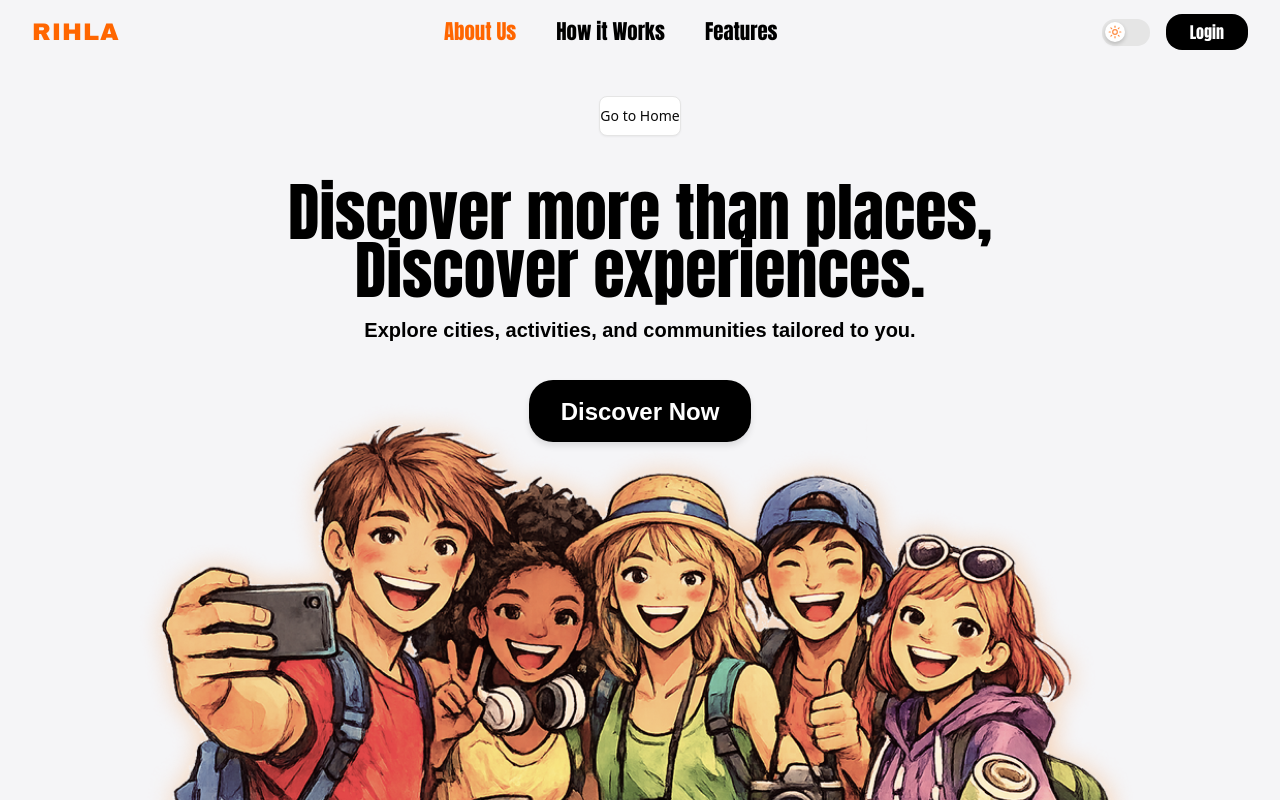
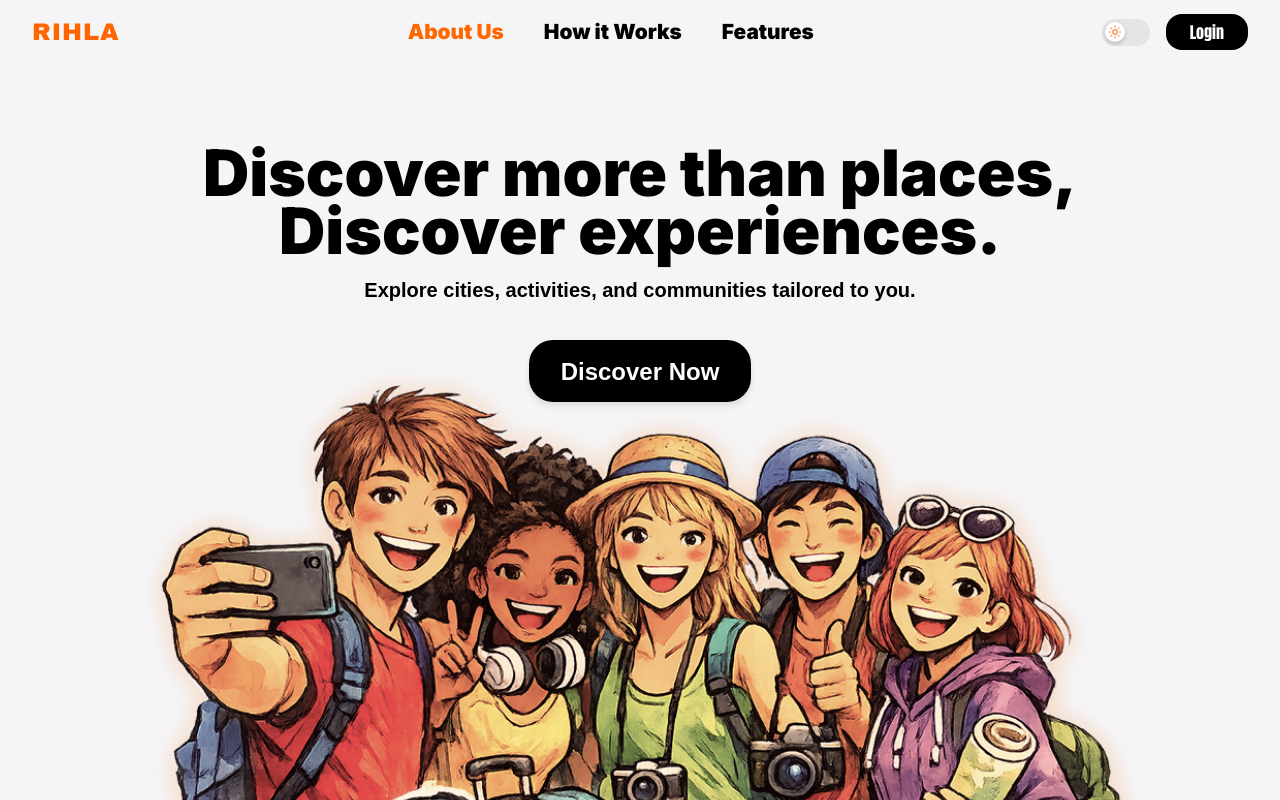
Before and after one commit to anonymousc/ft_transcendance-42, a React (Vite) app in the folder frontend/: page / in a window 1280 px wide. Shown: the top 800 px of the page. Built offline with nearby package versions, Linux system fonts and the light colour scheme; the HTML template or start-up script is replaced by a standard one.

Commit message:
fix the font probleme

```diff
--- a/frontend/src/components/DesktopNav.css
+++ b/frontend/src/components/DesktopNav.css
@@ -2,7 +2,7 @@
   display: flex;
   font-weight: 900;
   font-size: 1.3rem;
-  font-family: Impact, Haettenschweiler, 'Arial Narrow Bold', sans-serif;
+  font-family: 'Inter', sans-serif;
   gap: 2.5rem;
 }
 
--- a/frontend/src/components/HeroSection.css
+++ b/frontend/src/components/HeroSection.css
@@ -19,7 +19,7 @@
   z-index: 1;
   text-align: center;
   color: #000000;
-  max-width: 900px;
+  max-width: 1000px;
   padding: 3rem 2rem 0;
   width: 100%;
   transition: color 0.3s ease;
@@ -30,7 +30,7 @@
 }
 
 .hero-title {
-  font-family: Impact, Haettenschweiler, 'Arial Narrow Bold', sans-serif;
+  font-family: 'Inter', sans-serif;
   font-size: 4rem;
   font-weight: 900;
   margin-bottom: 1rem;
--- a/frontend/src/components/HeroSection.tsx
+++ b/frontend/src/components/HeroSection.tsx
@@ -9,9 +9,9 @@ function HeroSection() {
   const navigate = useNavigate();
   return (
     <section className="hero-section">
-      <Button variant="outline" size="lg" onClick={() => navigate('/home')}>
+      {/* <Button variant="outline" size="lg" onClick={() => navigate('/home')}>
         Go to Home
-      </Button>
+      </Button> */}
       <div className="hero-content">
         <h1 className="hero-title">
           Discover more than places,
--- a/frontend/src/index.css
+++ b/frontend/src/index.css
@@ -1,3 +1,4 @@
+@import url('https://fonts.googleapis.com/css2?family=Inter:wght@100..900&display=swap');
 @import "tailwindcss";
 @import "tw-animate-css";
 @import "shadcn/tailwind.css";
--- a/frontend/src/pages/Hero.css
+++ b/frontend/src/pages/Hero.css
@@ -60,7 +60,7 @@
 }
 
 .section-title {
-  font-family: Impact, Haettenschweiler, 'Arial Narrow Bold', sans-serif;
+  font-family: 'Inter', sans-serif;
   font-size: clamp(2.5rem, 6vw, 5rem);
   margin-bottom: 1.33rem;
   color: #000000;
@@ -139,7 +139,7 @@
 }
 
 .about-title {
-  font-family: Impact, Haettenschweiler, 'Arial Narrow Bold', sans-serif;
+  font-family: 'Inter', sans-serif;
   font-size: 6rem;
   font-weight: 900;
   color: #000000;
@@ -153,7 +153,7 @@
 }
 
 .about-text {
-  font-family: Impact, Haettenschweiler, 'Arial Narrow Bold', sans-serif;
+  font-family: 'Inter', sans-serif;
   font-size: 1.2rem;
   font-weight: 700;
   color: #000000;
--- a/frontend/src/pages/RegisterPage.css
+++ b/frontend/src/pages/RegisterPage.css
@@ -80,7 +80,7 @@
 }
 
 .register-side h2 {
-    font-family: Impact, Haettenschweiler, 'Arial Narrow Bold', sans-serif;
+    font-family: 'Inter', sans-serif;
     margin: 0 0 1.5rem 0;
     text-align: left;
     font-size: 3rem;
```
